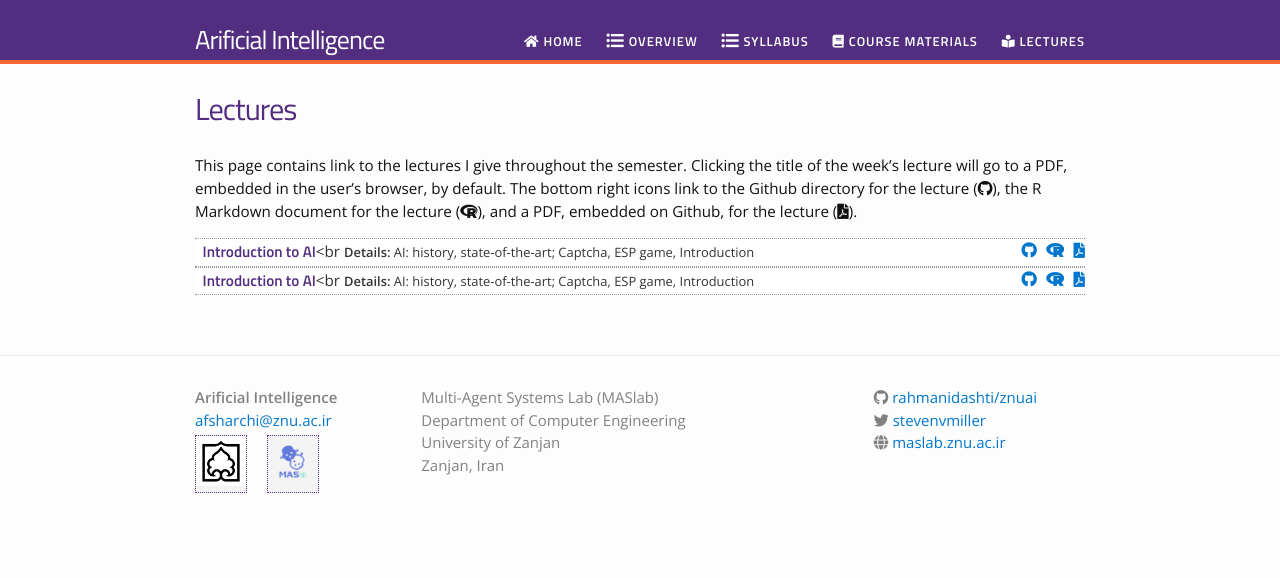
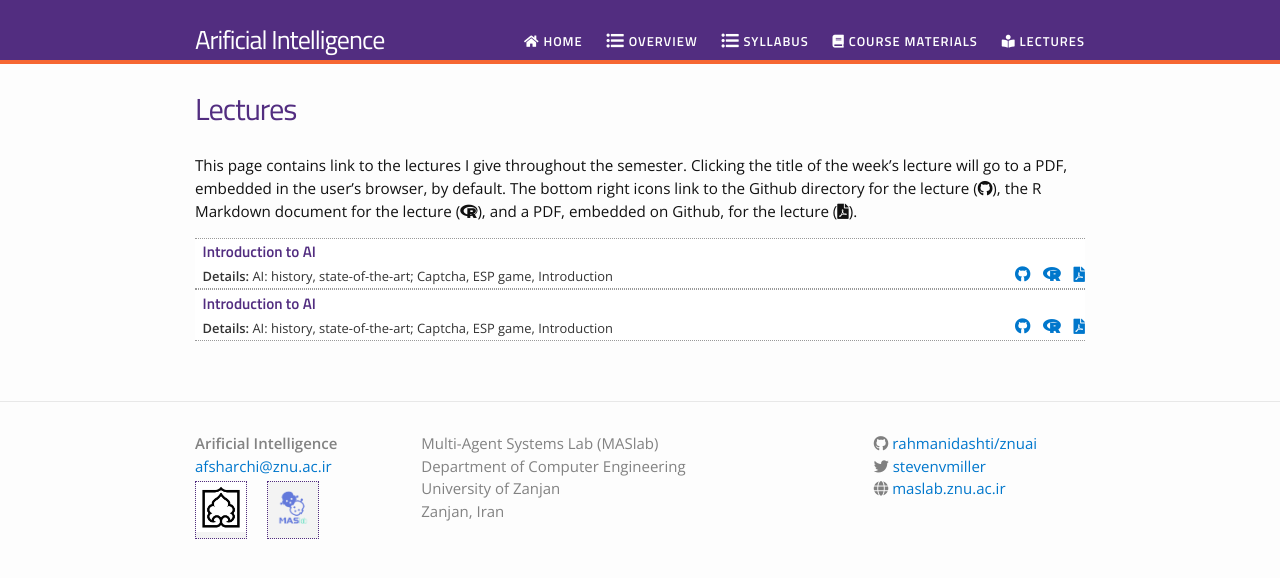
Before and after one commit to rahmanidashti/znuai, a Jekyll site: the page built from lectures.md, in a window 1280 px wide. Shown: the top 578 px of the page. Built offline with Jekyll 4.4.1, drawn with Linux system fonts in a browser that asks for light colours; nearby versions of some CDN libraries.

Commit message:
Update lectures.md

```diff
--- a/lectures.md
+++ b/lectures.md
@@ -4,34 +4,28 @@ title: Lectures
 permalink: /lectures/
 ---
 
-<!-- <ul id="archive">
-{% for gallery in site.data.lectures %}
-  {% if lectures.id == page.galleryid %}
-    <h1>{{ lectures.description }}</h1>
-    {% for image in sortedimages %}
-      <li class="archiveposturl">
-        <span><a href="{{ site.url }}/graphs/{{ image.file }}">{{image.title }}</a></span><br>
-<span class = "postlower">{{ image.caption }}<br />
-<strong>Tags:</strong> {{ image.tags }}</span>
-      </li>
-    {% endfor %}
-  {% endif %}
-{% endfor %}
-</ul> -->
-
 This page contains link to the lectures I give throughout the semester. Clicking the title of the week's lecture will go to a PDF, embedded in the user's browser, by default. The bottom right icons link to the Github directory for the lecture (<i class="fab fa-github"></i>), the R Markdown document for the lecture (<i class="fab fa-r-project"></i>), and a PDF, embedded on Github, for the lecture (<i class="fas fa-file-pdf"></i>).
 
 <ul id="archive">
 	{% for lectures in site.data.lectures %}
 	<li class="archiveposturl">
-		<span><a href="{{ site.url }}/{{ lectures.dirname }}/{{ lectures.filename }}.pdf">{{ lectures.title }}</a></span><br
-																     <span class = "postlower">
-		<strong>Details:</strong> {{ lectures.tldr }}</span>
+		<span>
+			<a href="{{ site.url }}/{{ lectures.dirname }}/{{ lectures.filename }}.pdf">{{ lectures.title }}</a>
+		</span>
+		<br>
+		<span class = "postlower">
+		<strong>Details:
+			</strong> {{ lectures.tldr }}</span>
 		<strong style="font-size:100%; font-family: 'Titillium Web', sans-serif; float:right">
-	<a href="https://github.com/{{ site.githubdir}}/tree/master/{{ lectures.dirname }}"><i class="fab fa-github"></i></a>&nbsp;&nbsp;
-	<a href="https://github.com/{{ site.githubdir}}/tree/master/{{ lectures.dirname }}/{{ lectures.filename}}.Rmd"><i class="fab fa-r-project"></i></a>&nbsp;&nbsp;
-	<a href="https://github.com/{{ site.githubdir}}/blob/master/{{ lectures.dirname }}/{{ lectures.filename}}.pdf"><i class="fas fa-file-pdf"></i></a>
-</strong>
-</li>
-{% endfor %}
+			<a href="https://github.com/{{ site.githubdir}}/tree/master/{{ lectures.dirname }}">
+				<i class="fab fa-github"></i></a>
+			&nbsp;&nbsp;
+			<a href="https://github.com/{{ site.githubdir}}/tree/master/{{ lectures.dirname }}/{{ lectures.filename}}.Rmd">
+				<i class="fab fa-r-project"></i></a>
+			&nbsp;&nbsp;
+			<a href="https://github.com/{{ site.githubdir}}/blob/master/{{ lectures.dirname }}/{{ lectures.filename}}.pdf">
+				<i class="fas fa-file-pdf"></i></a>
+		</strong>
+	</li>
+	{% endfor %}
 </ul>
```
